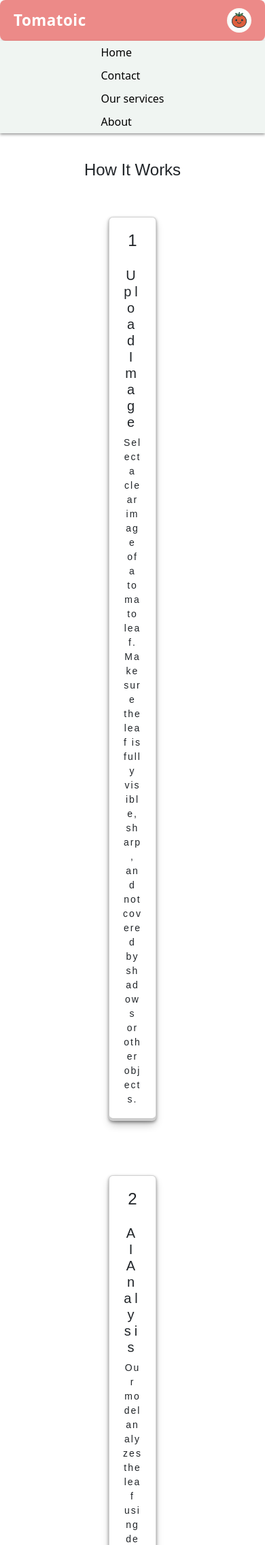
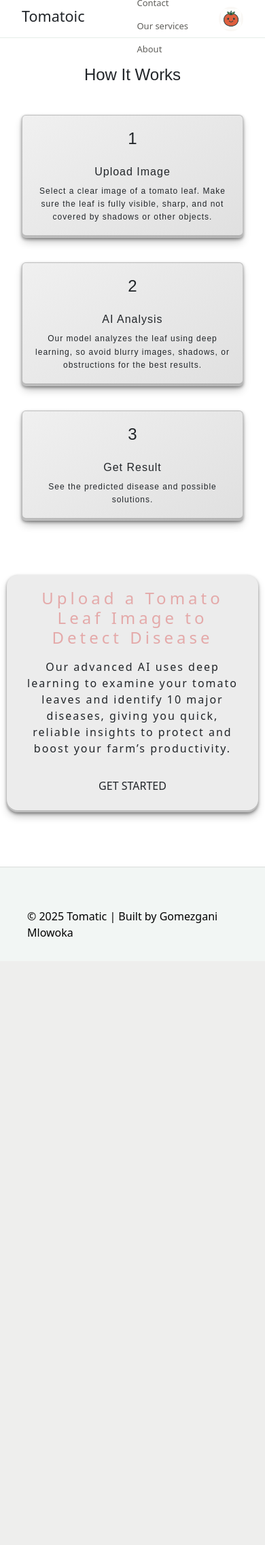
Before and after one commit to gomezganimlowoka/tomatic, a Flask app: page / in a window 390 px wide. Shown: the top 2273 px of the page at 68% size. After the commit the page ends 1378 px from the top, so only its background shows below. Run offline with Flask 3, Linux system fonts and the light colour scheme.

Commit message:
improvethe responsiveness of application in different devices

```diff
--- a/app/static/css/style.css
+++ b/app/static/css/style.css
@@ -1,26 +1,82 @@
+*,
+*::before,
+*::after {
+  box-sizing: border-box;
+  margin: 0;
+  padding: 0;
+}
+
 body {
-  margin: 0;
-  font-family: Arial, sans-serif;
-  background-color: #e7e6e6;
+  font-family:
+    system-ui,
+    -apple-system,
+    Arial,
+    sans-serif;
+  background: #f7faf8;
   color: #1a1a1a;
 }
-.header{
+
+/* ===== HEADER ===== */
+.header {
   display: flex;
-    align-items: center;
-    justify-content: space-between;
-    padding: 12px 20px;
-    background-color: #b3f1bd; /* tomato red */
-    color: #ffffff;
-    border-radius: 8px;
-    box-shadow: 0 2px 6px rgba(0, 0, 0, 0.15);
+  align-items: center;
+  justify-content: space-between;
+  padding: 12px 32px;
+  background: #ffffff;
+  border-bottom: 1px solid #e5ede8;
+}
+.header h4 {
+  font-size: 16px;
+  font-weight: 600;
+  color: #27500a;
+  margin: 0;
 }
 
-.header h4 {
-    margin: 0;
-    font-size: 1.4rem;
-    font-weight: 600;
-    letter-spacing: 0.5px;
+.icon {
+  width: 36px;
+  height: 36px;
+  object-fit: contain;
+  border-radius: 50%;
+  cursor: pointer;
 }
+
+/* ===== NAV ===== */
+nav {
+  background: #ffffff;
+  border-bottom: 1px solid #e5ede8;
+  display: flex;
+  align-items: center;
+  justify-content: space-between;
+  padding: 0 32px;
+  height: 56px;
+  width: 100%;
+  position: sticky;
+  top: 0;
+  z-index: 100;
+}
+nav ul {
+  list-style: none;
+  display: flex;
+  gap: 4px;
+}
+nav ul li a {
+  font-size: 13px;
+  color: #5f5e5a;
+  text-decoration: none;
+  padding: 6px 14px;
+  border-radius: 20px;
+  transition:
+    background 0.2s,
+    color 0.2s;
+  white-space: nowrap;
+}
+nav ul li a:hover,
+nav ul li a.active {
+  background: #eaf3de;
+  color: #3b6d11;
+  font-weight: 500;
+}
+
 /* From Uiverse.io by Yaya12085 */
 .custum-file-upload {
   height: 40%;
@@ -36,7 +92,7 @@ body {
   background-color: rgba(255, 255, 255, 1);
   padding: 1.5rem;
   border-radius: 10px;
-  box-shadow: 0px 48px 35px -48px rgba(0,0,0,0.1);
+  box-shadow: 0px 48px 35px -48px rgba(0, 0, 0, 0.1);
 }
 
 .custum-file-upload .icon {
@@ -65,44 +121,6 @@ body {
   display: none;
 }
 
-.header .icon {
-    width: 36px;
-    height: 36px;
-    object-fit: contain;
-    cursor: pointer;
-}
-
-nav {
-  background-color: #f0f5f2;
-  display:flex;
-  justify-content:center;
-  padding: 5px 0;
-  box-shadow: 0 2px 4px rgba(0, 0, 0, 0.4);
-  width: 100%;
-
-}
-nav ul {
-  list-style: none;
-  margin: 0;
-  padding: 0;
-  display: flex;
-  gap: 20px;
-}
-nav ul li {
-  display: inline;
-}
-nav ul li a {
-  color: rgb(0, 0, 0);
-  text-decoration: none;
-  font-weight:lighter;
-  font-size: 16px;
-  padding: 8px 12px;
-  border-radius: 6px;
-  transition: background-color 0.3s ease;
-}
-nav ul li a:hover {
-  background-color: #daeedf;
-}
 .upload-section {
   background: rgb(236, 236, 236);
   margin: 30px auto;
@@ -110,7 +128,10 @@ nav ul li a:hover {
   border-radius: 16px;
   padding: 30px;
   text-align: center;
-  box-shadow: rgba(0, 0, 0, 0.4) 0px 2px 4px, rgba(0, 0, 0, 0.3) 0px 7px 13px -3px, rgba(0, 0, 0, 0.2) 0px -3px 0px inset;
+  box-shadow:
+    rgba(0, 0, 0, 0.4) 0px 2px 4px,
+    rgba(0, 0, 0, 0.3) 0px 7px 13px -3px,
+    rgba(0, 0, 0, 0.2) 0px -3px 0px inset;
 }
 .upload-section h2 {
   color: #e4a9a9;
@@ -184,28 +205,82 @@ nav ul li a:hover {
 .steps {
   display: flex;
   justify-content: center;
-  gap: 2px;
+  gap: 16px;
   flex-wrap: wrap;
+  padding: 20px;
 }
+
 .card {
-  padding: 20px;
-  width: 20%;
-  background: rgb(236, 236, 236);
-  margin: 30px auto;
+  padding: 24px 20px;
+  width: clamp(200px, 22%, 300px);
+  background: linear-gradient(145deg, #f0f0f0, #e0e0e0);
+  margin: 16px auto;
   border-radius: 16px;
   text-align: center;
-  box-shadow: rgba(0, 0, 0, 0.4) 0px 2px 4px, rgba(0, 0, 0, 0.3) 0px 7px 13px -3px, rgba(0, 0, 0, 0.2) 0px -3px 0px inset;
+  box-shadow:
+    rgba(0, 0, 0, 0.4) 0px 2px 4px,
+    rgba(0, 0, 0, 0.3) 0px 7px 13px -3px,
+    rgba(0, 0, 0, 0.2) 0px -3px 0px inset;
+  transition:
+    transform 0.2s ease,
+    box-shadow 0.2s ease;
+  flex: 1 1 200px; /* grow, shrink, base width */
+}
+
+.card:hover {
+  transform: translateY(-4px);
+  box-shadow:
+    rgba(0, 0, 0, 0.5) 0px 6px 12px,
+    rgba(0, 0, 0, 0.3) 0px 10px 20px -3px,
+    rgba(0, 0, 0, 0.2) 0px -3px 0px inset;
 }
 
 .card h3 {
-  font-size: 20px;
-  margin-bottom: 8px;
-  letter-spacing: 5px;
+  font-size: clamp(16px, 2vw, 20px);
+  margin-bottom: 10px;
+  letter-spacing: 3px;
 }
+
 .card p {
-  font-size: 14px;
+  font-size: clamp(12px, 1.5vw, 14px);
   margin: 0;
-  letter-spacing:2px
+  letter-spacing: 1.5px;
+  line-height: 1.6;
+}
+
+/* Tablet */
+@media (max-width: 768px) {
+  .card {
+    width: clamp(160px, 40%, 280px);
+    flex: 1 1 160px;
+    padding: 20px 16px;
+  }
+
+  .card h3 {
+    letter-spacing: 2px;
+  }
+}
+
+/* Mobile */
+@media (max-width: 480px) {
+  .steps {
+    gap: 12px;
+    padding: 12px;
+  }
+
+  .card {
+    width: 100%;
+    flex: 1 1 100%;
+    margin: 8px auto;
+  }
+
+  .card h3 {
+    letter-spacing: 1px;
+  }
+
+  .card p {
+    letter-spacing: 1px;
+  }
 }
 .result {
   margin-top: 20px;
--- a/app/templates/base.html
+++ b/app/templates/base.html
@@ -1,35 +1,44 @@
-<!DOCTYPE html>
+<!doctype html>
 <html lang="en">
-
   <head>
-    <meta charset="UTF-8">
-    <meta name="viewport" content="width=device-width, initial-scale=1.0">
+    <meta charset="UTF-8" />
+    <meta name="viewport" content="width=device-width, initial-scale=1.0" />
     <title>{% block title%}Document{% endblock%}</title>
-    <link rel="stylesheet" href="{{ url_for('static', filename='css/style.css') }}" />
-    <link href="https://cdn.jsdelivr.net/npm/bootstrap@5.3.8/dist/css/bootstrap.min.css" rel="stylesheet" integrity="sha384-sRIl4kxILFvY47J16cr9ZwB07vP4J8+LH7qKQnuqkuIAvNWLzeN8tE5YBujZqJLB" crossorigin="anonymous">
+    <link
+      rel="stylesheet"
+      href="{{ url_for('static', filename='css/style.css') }}"
+    />
+    <link
+      rel="icon"
+      type="image/x-icon"
+      href="{{ url_for('static', filename='favicon.ico') }}"
+    />
+    <link
+      href="https://cdn.jsdelivr.net/npm/bootstrap@5.3.8/dist/css/bootstrap.min.css"
+      rel="stylesheet"
+      integrity="sha384-sRIl4kxILFvY47J16cr9ZwB07vP4J8+LH7qKQnuqkuIAvNWLzeN8tE5YBujZqJLB"
+      crossorigin="anonymous"
+    />
   </head>
-
   <body>
-    <div style="display: flex; align-items: center; justify-content: space-between; padding: 12px 20px; background-color: #ec8a88; /* tomato red */ color: #ffffff; border-radius: 8px; box-shadow: 0 2px 6px rgba(0, 0, 0, 0.15);">
-        <h4 style=" margin: 0; font-size: 1.4rem; font-weight: 600; letter-spacing: 0.5px;">Tomatoic</h4>
-        <img style="width: 36px; height: 36px; object-fit: contain;border-radius: 50%; cursor: pointer;" src="../static/assets/happy.png" alt="Icon" />
-    </div>
     <nav>
+      <h4>Tomatoic</h4>
       <ul>
         <li><a href=".">Home</a></li>
         <li><a href="/contacts">Contact</a></li>
         <li><a href="/service">Our services</a></li>
         <li><a href="/about">About</a></li>
       </ul>
+      <img class="icon" src="{{ url_for('static', filename='assets/happy.png') }}" alt="Icon" />
     </nav>
-    {% block content%}
-
-    {% endblock %}
-    <div class="footer">&copy; 2025 Tomatic | Built by Gomezgani Mlowoka
-    </div>
-    <script src="{{ url_for('static', filename='js/darkmode-toggle.js') }}"></script>
-    <script src="https://cdn.jsdelivr.net/npm/bootstrap@5.3.8/dist/js/bootstrap.bundle.min.js" integrity="sha384-FKyoEForCGlyvwx9Hj09JcYn3nv7wiPVlz7YYwJrWVcXK/BmnVDxM+D2scQbITxI" crossorigin="anonymous"></script>
-
+    {% block content%} {% endblock %}
+    <div class="footer">&copy; 2025 Tomatic | Built by Gomezgani Mlowoka</div>
+    <!-- in base.html, before </body> -->
+    <script src="{{ url_for('static', filename='js/predict.js') }}"></script>
+    <script
+      src="https://cdn.jsdelivr.net/npm/bootstrap@5.3.8/dist/js/bootstrap.bundle.min.js"
+      integrity="sha384-FKyoEForCGlyvwx9Hj09JcYn3nv7wiPVlz7YYwJrWVcXK/BmnVDxM+D2scQbITxI"
+      crossorigin="anonymous"
+    ></script>
   </body>
-
 </html>
```
Also changed, not shown: app/static/css/index.css (deleted, +0 -293 lines), app/static/assets/happy copy.png (added), app/static/happy.ico (added), app/static/uploads/753abe07298d44ea8a4a11c1c165f8fd_happy.png (added), app/static/uploads/7fc105acdf0a4411bd6d133fa811b2c5_happy.png (added), app/static/uploads/b3860f1b605747279ec4477e21964029_happy.png (added), app/static/uploads/eed9603bf5ca49f584b125d0bd772995_2023-01-25_-_Tiderise_background_4.jpg (added). Lines whose indentation alone changed are shown as unchanged.
